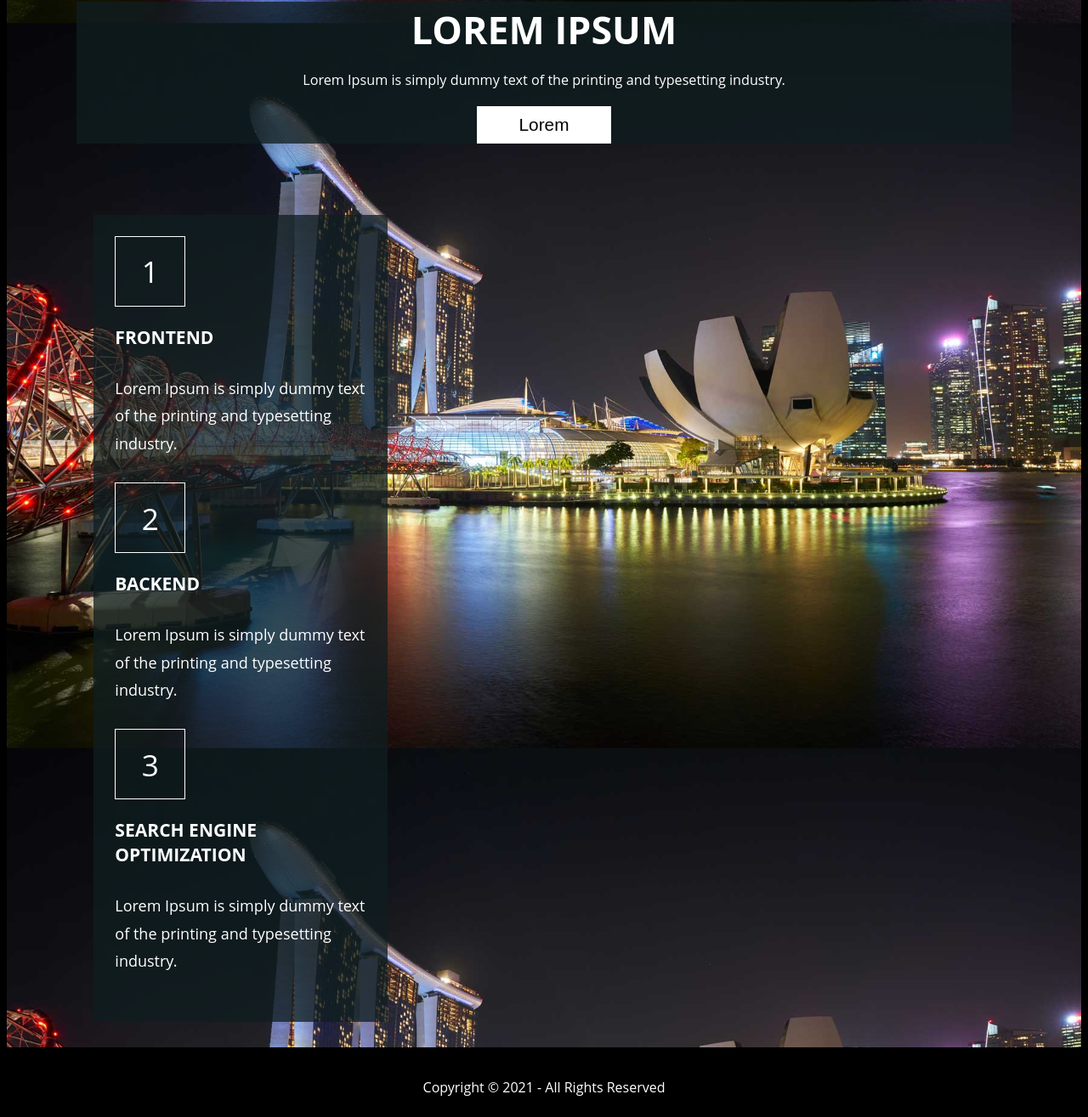
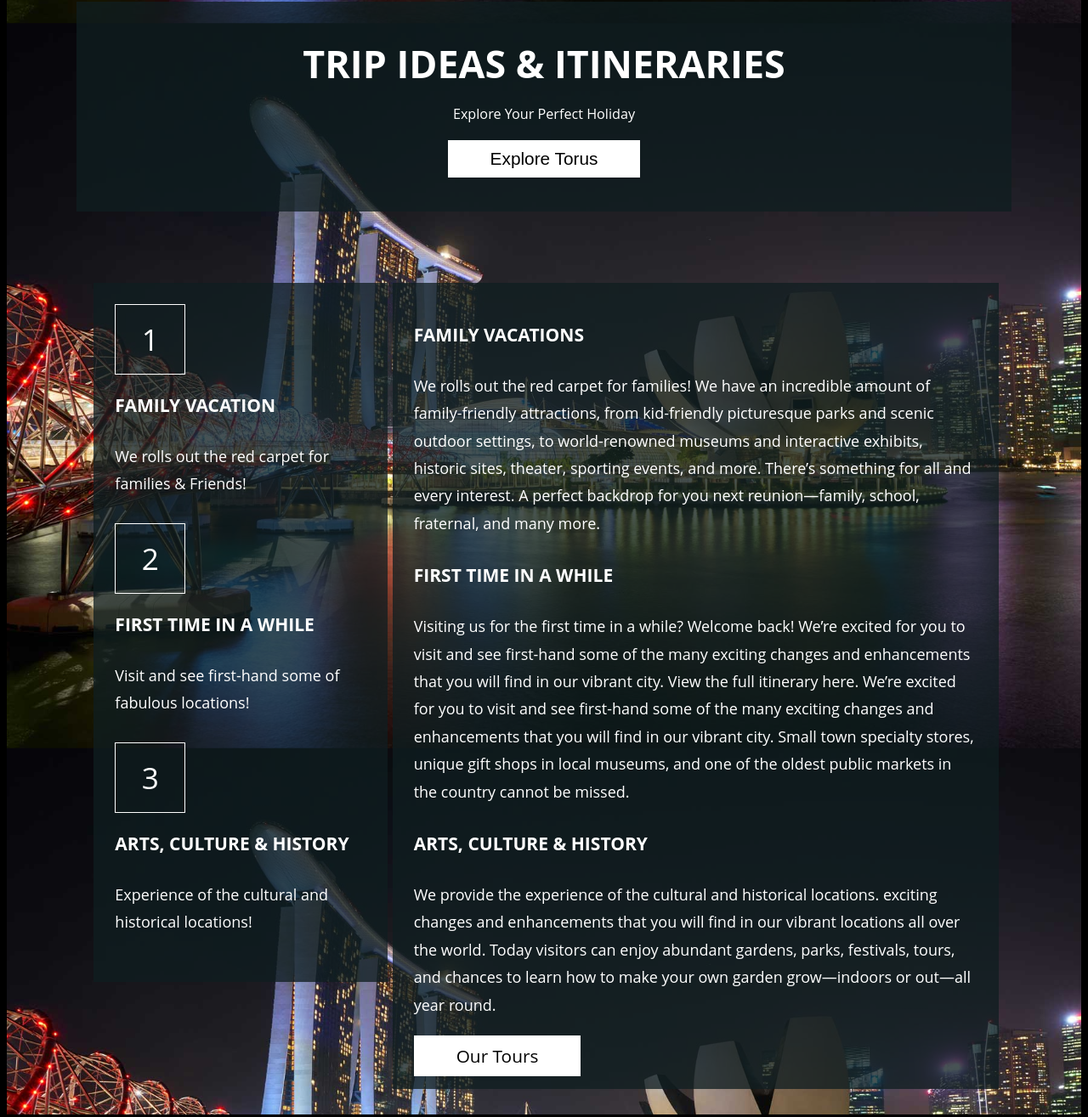
Before and after one commit to GurjeetC0817568/Codeit_TravelBoom_FP, a plain HTML site: page about.html in a window 1280 px wide. Shown: the part 1859-3174 px from the top of the page at 85% size. Drawn offline with Linux system fonts and the light colour scheme.

Commit message:
About page 100% Done except responsive

```diff
--- a/about.html
+++ b/about.html
@@ -84,7 +84,15 @@ function myFunction() {
 <p><h2>Our History, Our Mission, Our Guides</h2></p>
 <p><button type="submit" class="btn btn-secondary" onClick="window.location = 'contact.html';">Contact Us</button></p>
 
-
+<!--<div class="div-one-third floatleft margintop paddingtop paddingbottom">
+<img src="img/s1.jpg">
+</div>
+<div class="div-one-third floatleft margintop paddingtop paddingbottom">
+<img src="img/s1.jpg">
+</div>
+<div class="div-one-third floatleft margintop paddingtop paddingbottom">
+<img src="img/s1.jpg">
+</div>-->
 </div>
  <div class="clear"></div>
 
@@ -131,10 +139,10 @@ function myFunction() {
         <!-- about technical Features -->
         <section id="aboutfeature">
             <div class="row">
-                <header class="full-width text-center text-white backgroungblackopacity padding3 app-header">
-                    <h2 class="text-uppercase mb-3 app-feature-header">Lorem ipsum</h2>
-                    <p class=" small">Lorem Ipsum is simply dummy text of the printing and typesetting industry.</p>
-               <button type="button" class="btn btn-secondary" onClick="window.location = 'index.html#experience';">Lorem</button>
+                <header class="full-width text-center text-white backgroungblackopacity padding3 app-header paddingtop paddingbottom">
+                    <h2 class="text-uppercase mb-3 app-feature-header">Trip Ideas & Itineraries</h2>
+                    <p class=" small">Explore Your Perfect Holiday</p>
+               <button type="button" class="btn btn-secondary" onClick="window.location = 'tours.html#experience';">Explore Torus</button>
 
                 </header>
             </div>
@@ -144,19 +152,19 @@ function myFunction() {
           <aside class="div-one-third floatleft">
             <div class="backgroungblackopacity about-box">
               <div class="about-number-container">1</div>
-              <h3 class="about-name">Frontend</h3>
+              <h3 class="about-name">Family Vacation</h3>
               <p class="about-description">
-               Lorem Ipsum is simply dummy text of the printing and typesetting industry.
+               We rolls out the red carpet for families & Friends!
               </p>
               <div class="about-number-container">2</div>
-              <h3 class="about-name">Backend</h3>
+              <h3 class="about-name">First Time In A While</h3>
               <p class="about-description">
-               Lorem Ipsum is simply dummy text of the printing and typesetting industry.
+               Visit and see first-hand some of fabulous locations!
               </p>
               <div class="about-number-container">3</div>
-              <h3 class="about-name">Search Engine Optimization</h3>
+              <h3 class="about-name">Arts, Culture & History</h3>
               <p class="about-description">
-              Lorem Ipsum is simply dummy text of the printing and typesetting industry.
+              Experience of the cultural and historical locations!
               </p>
             </div>
           </aside>
@@ -166,7 +174,22 @@ function myFunction() {
 
 		<section class="div-70-percent floatright">
           <div class="fullwidth">
+            <div class="backgroungblackopacity about-box">
 
+              <h3 class="about-name">Family Vacations</h3>
+              <p class="about-description">
+                We rolls out the red carpet for families! We have an incredible amount of family-friendly attractions, from kid-friendly picturesque parks and scenic outdoor settings, to world-renowned museums and interactive exhibits, historic sites, theater, sporting events, and more. There’s something for all and every interest. A perfect backdrop for you next reunion—family, school, fraternal, and many more.
+              </p>
+              <h3 class="about-name">First Time In A While</h3>
+              <p class="about-description">
+                Visiting us for the first time in a while? Welcome back! We’re excited for you to visit and see first-hand some of the many exciting changes and enhancements that you will find in our vibrant city. View the full itinerary here.  We’re excited for you to visit and see first-hand some of the many exciting changes and enhancements that you will find in our vibrant city. Small town specialty stores, unique gift shops in local museums, and one of the oldest public markets in the country cannot be missed.
+              </p>
+              <h3 class="about-name">Arts, Culture & History</h3>
+              <p class="about-description">
+                We provide the experience of the cultural and historical locations. exciting changes and enhancements that you will find in our vibrant locations all over the world. Today visitors can enjoy abundant gardens, parks, festivals, tours, and chances to learn how to make your own garden grow—indoors or out—all year round.
+              </p>
+              <a href="tours.html" class="btn btn-secondary btn-app-feature">Our Tours</a>
+            </div>
           </div>
         </section>
 
```
